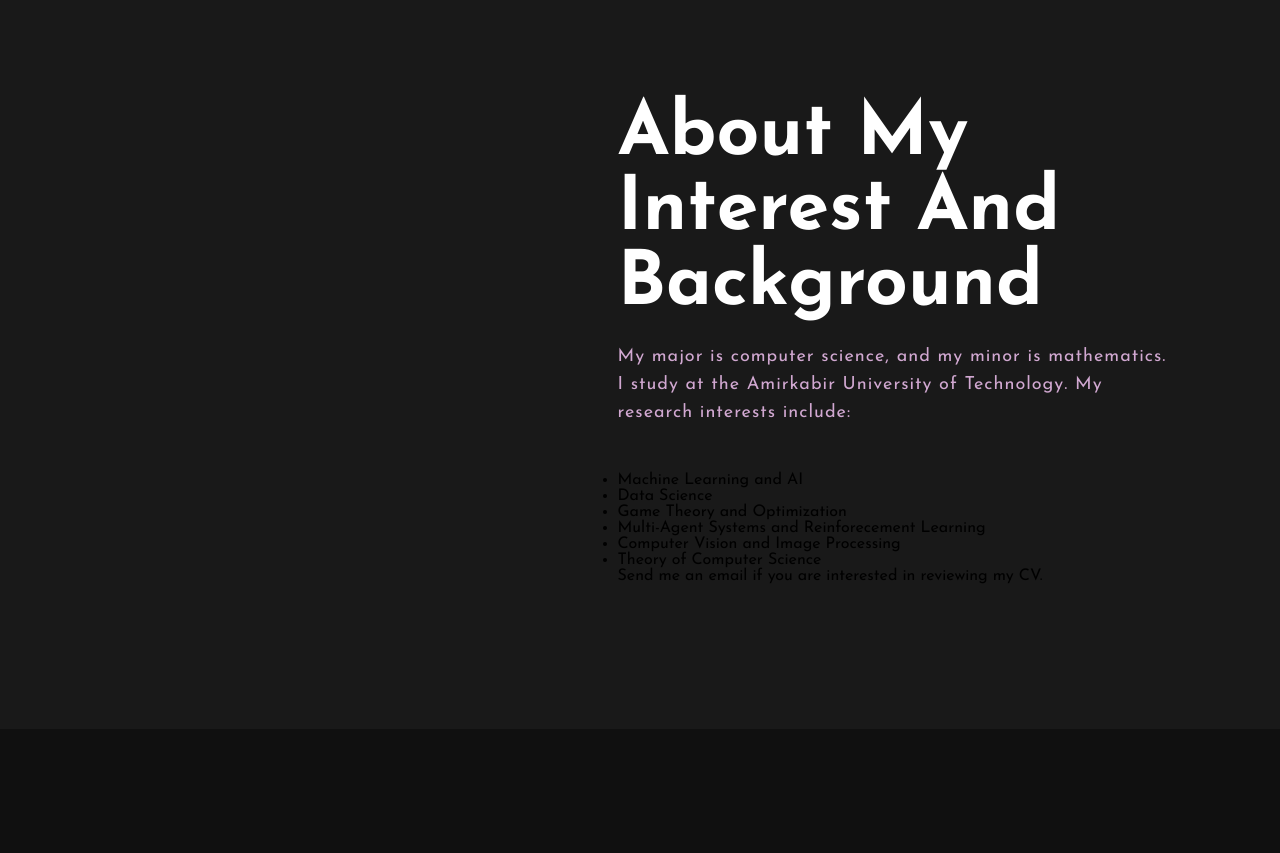
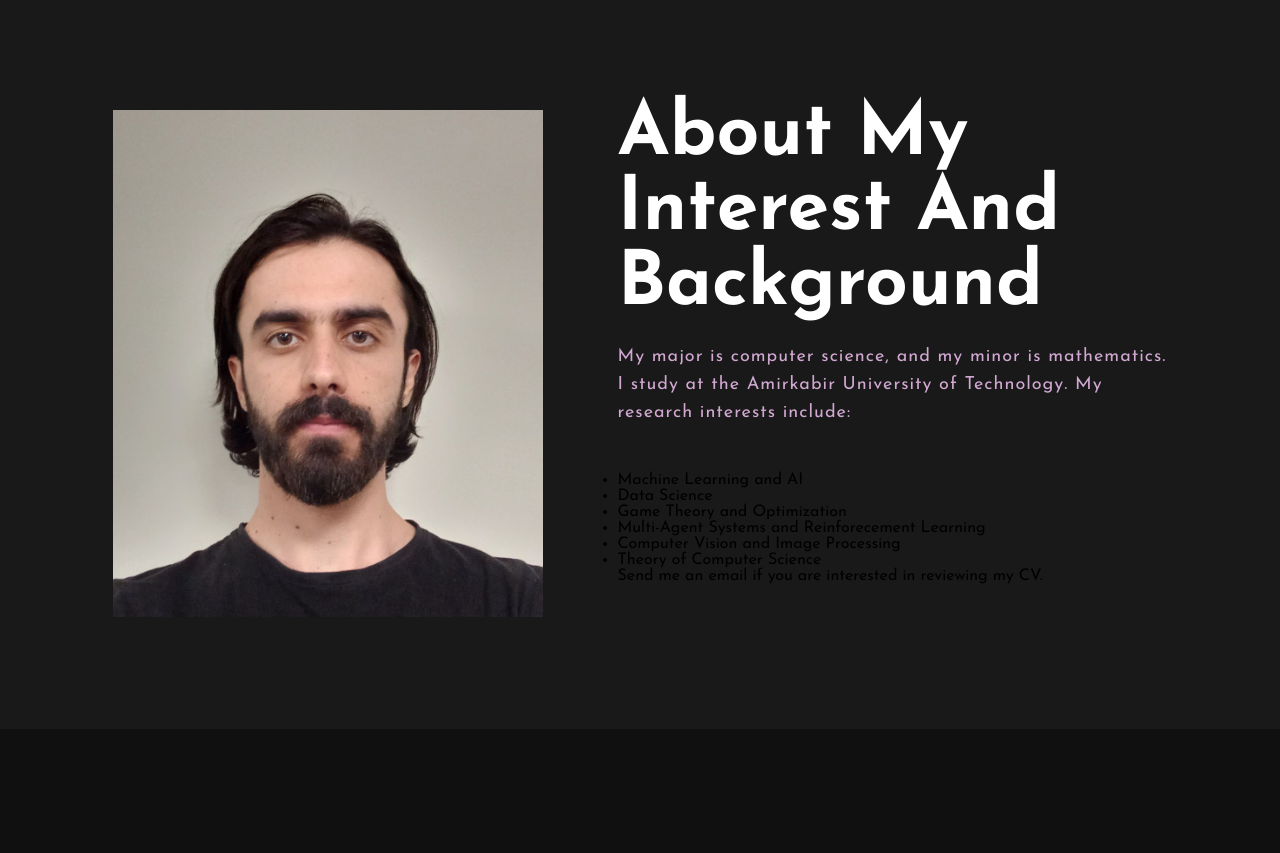
Before and after one commit to AbolfazlAAnsari/AbolfazlAAnsari.github.io, a plain HTML site: page index.html in a window 1280 px wide. Shown: the part 802-1655 px from the top of the page. Drawn offline with Linux system fonts and the light colour scheme.

Commit message:
Update index.html

```diff
--- a/index.html
+++ b/index.html
@@ -61,7 +61,7 @@ body {
 
 	<section class="about">
   <div class="main">
-    <img src="">
+    <img src="img/main-img.png">
     <div class="about-text">
       <h2>About my Interest and Background</h2>
       <p>My major is computer science, and my minor is mathematics. I study at the Amirkabir University of Technology. My research interests include:
```
